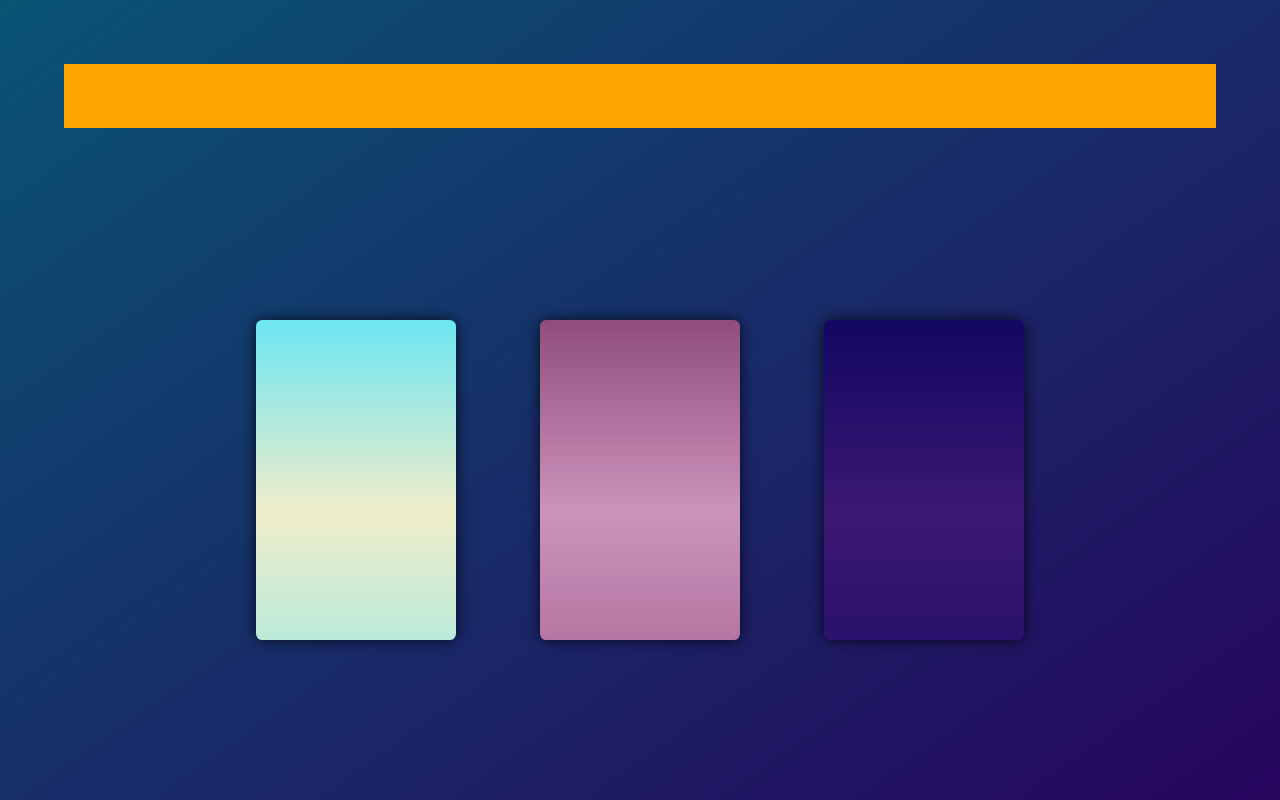
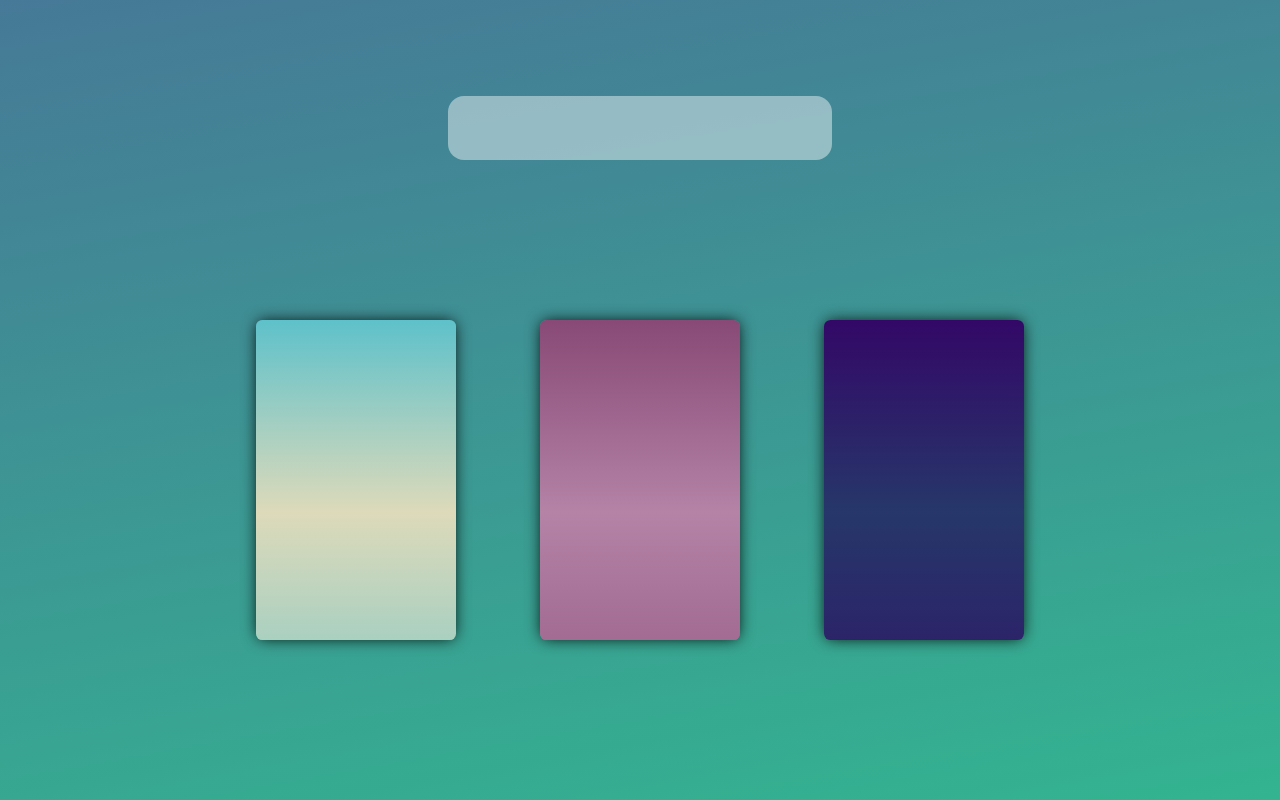
Before and after one commit to xPiccolinox/weather-app, a React (Create React App) app: page / in a window 1280 px wide. Built offline with nearby package versions, Linux system fonts and the light colour scheme.

Commit message:
Change: Background and WeatherTiles gradient colors / Feat: SearchBar hover animation

```diff
--- a/src/App.css
+++ b/src/App.css
@@ -2,7 +2,7 @@
   --WeatherTilesHeight: calc()
 }
 .App {
-  background: linear-gradient(145deg, rgba(9,84,116,1) 0%, rgba(39,5,94,1) 100%);
+  background-image: linear-gradient(170deg, #467997 0%, #33b490 100%);
   display: flex;
   align-items: center;
   justify-content: center;
@@ -11,12 +11,18 @@
   height: 100vh;
 }
 .SearchBar {
-  background-color: orange;
+  background-color: #ffffff70;
   position: absolute;
   top: 0;
-  margin-top: 8vh;
-  width: 90vw;
+  margin-top: 12vh;
+  width: 30vw;
   height: 64px;
+  border-radius: 16px;
+  transition: 0.15s ease-in-out;
+}
+.SearchBar:hover {
+  background-color: #eee;
+  transform: scale(1.1);
 }
 .WeatherTiles {
   display: flex;
--- a/src/WeatherTile/WeatherTile.css
+++ b/src/WeatherTile/WeatherTile.css
@@ -9,11 +9,11 @@
   box-shadow: 0px 0px 16px -2px #000;
 }
 .tileId_1 {
-  background: linear-gradient(180deg, rgba(108,230,242,1) 0%, rgba(240,237,202,1) 60%, rgba(108,230,242,1) 160%);
+  background: linear-gradient(180deg, rgb(94, 193, 202) 0%, rgb(221, 218, 186) 60%, rgb(94, 193, 202) 160%);
 }
 .tileId_2 {
-  background: linear-gradient(180deg, rgba(143,77,124,1) 0%, rgba(204,147,188,1) 60%, rgba(143,77,124,1) 160%);
+  background: linear-gradient(180deg, rgb(136, 73, 118) 0%, rgb(180, 131, 166) 60%, rgb(136, 73, 118)160%);
 }
 .tileId_3 {
-  background: linear-gradient(180deg, rgba(18,7,97,1) 0%, rgba(59,24,116,1) 60%, rgba(18,7,97,1) 160%);
+  background: linear-gradient(180deg, rgb(51,8,103) 0%, rgb(38,55,106) 60%, rgb(51,8,103) 160%);
 }
```
